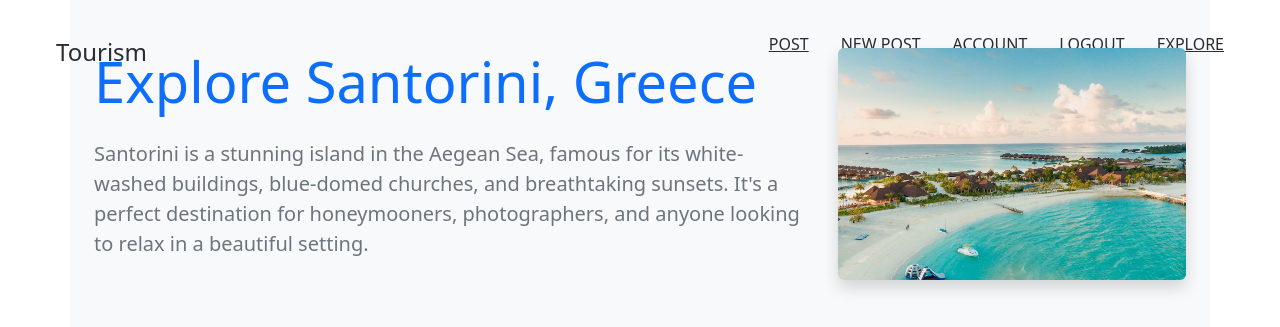
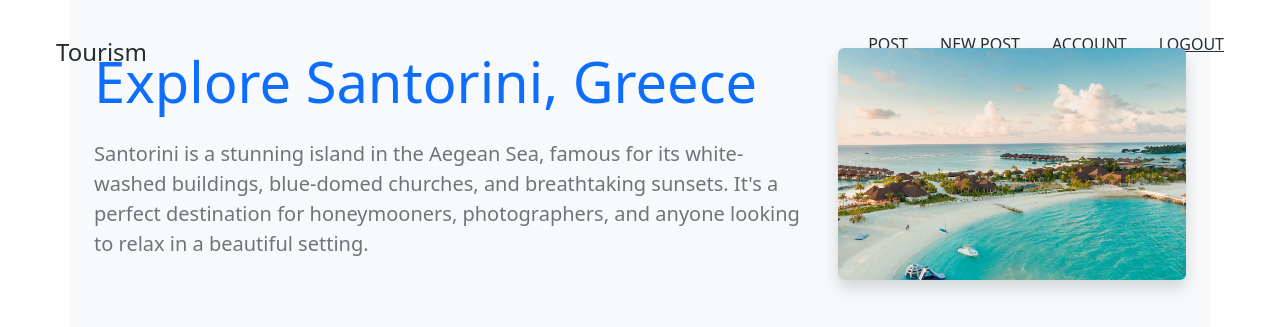
Before and after one commit to sahilsea/College_project, a Flask app: page /Explore in a window 1280 px wide. Shown: the top 327 px of the page. Run offline with Flask 3, Linux system fonts and the light colour scheme; a user stored in the database is signed in; some libraries are stand-ins or nearby versions; some web fonts are replaced.

Commit message:
Update: Remove explore tab

```diff
--- a/Travel.io_08-04-23-main/tourism/templates/layout.html
+++ b/Travel.io_08-04-23-main/tourism/templates/layout.html
@@ -33,7 +33,7 @@
                 <a class="link" href="{{url_for('new_post')}}">New Post</a>
                 <a class="link" href="{{url_for('account')}}">Account</a>
                 <a class="link" href="{{url_for('logout')}}">Logout</a>
-                <a class="link" href="{{url_for('Explore')}}">Explore</a>
+<!--                 <a class="link" href="{{url_for('Explore')}}">Explore</a> -->
               {%else%}
               <!-- <a class="link" href = "{{url_for('home')}}">Home</a> -->
               <a class="link" href = "{{url_for('login')}}">Login</a>
```
